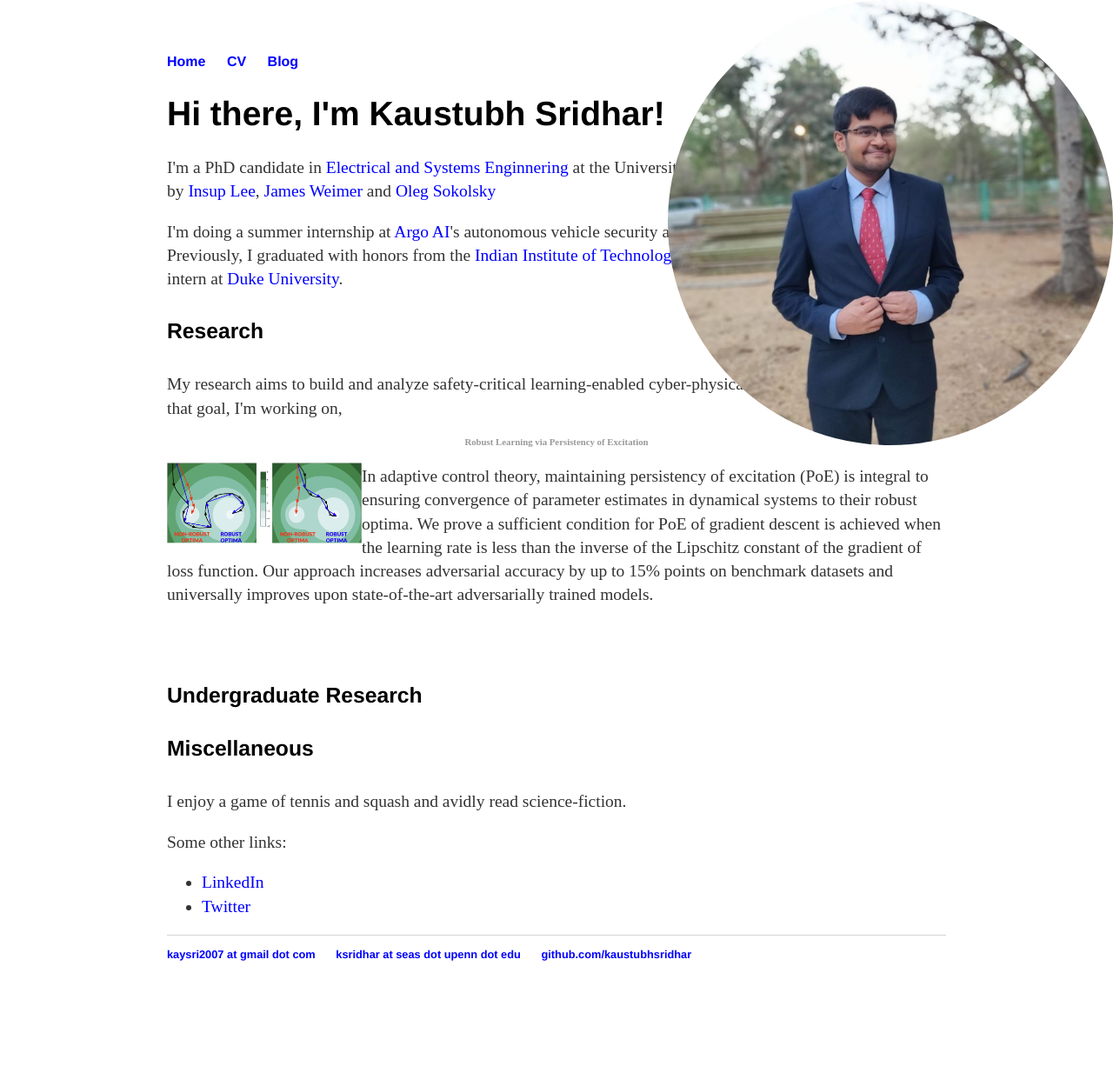
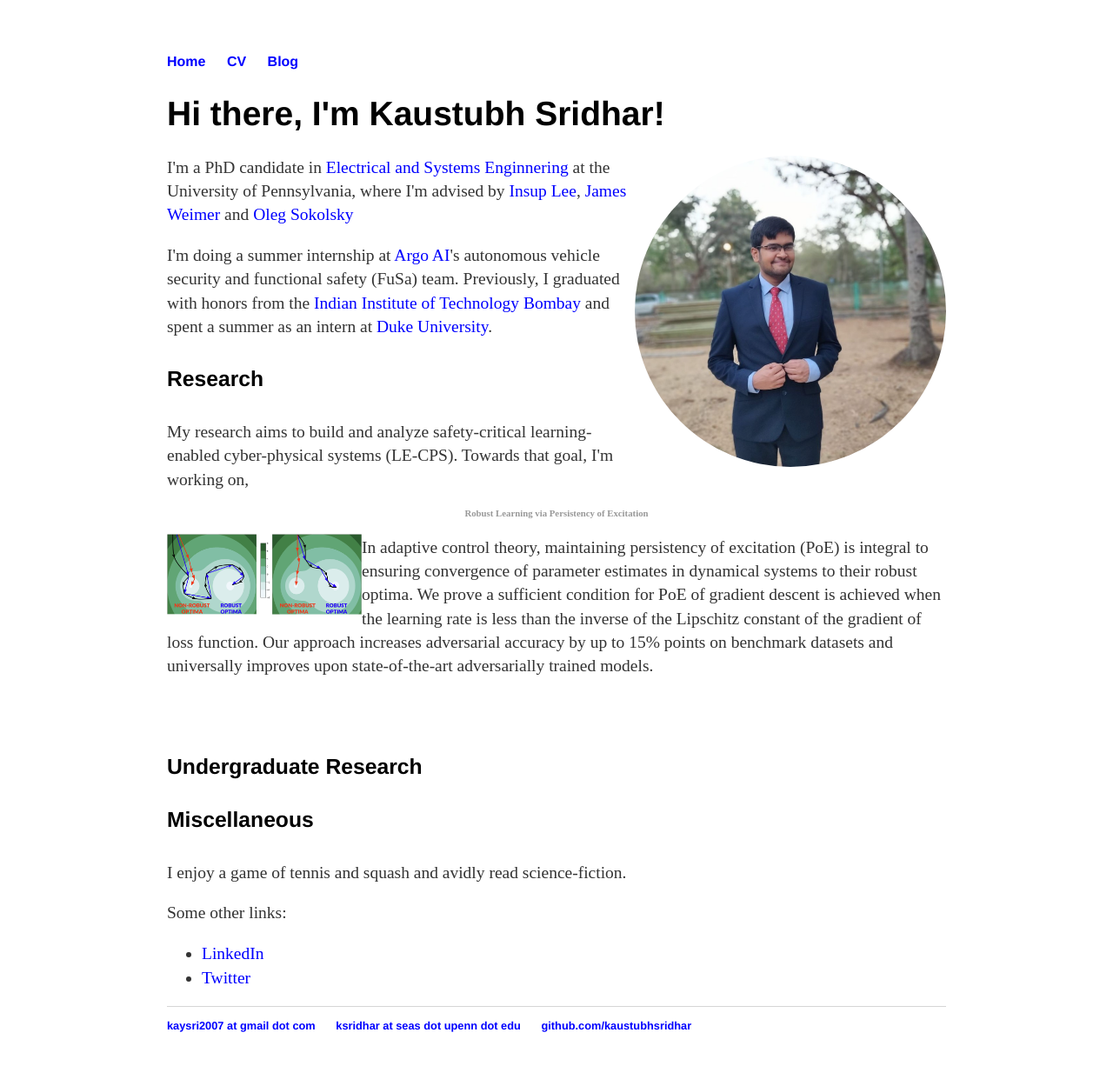
Before and after one commit to kaustubhsridhar/kaustubhsridhar_old.github.io, a Jekyll site: the page built from index.html, in a window 1280 px wide. Shown: the whole page at 87% size. Built offline with Jekyll 4.4.1, drawn with Linux system fonts in a browser that asks for light colours; before the commit the page ends 1167 px from its top, so only the background shows below that.

Commit message:
updated index

```diff
--- a/_layouts/default.html
+++ b/_layouts/default.html
@@ -18,9 +18,10 @@
         margin-right: auto;
     }
     .img_dp {
-        position:absolute;
-        top: 0;
-        right: 0;
+        display: block;
+        margin-left: auto;
+        margin-top: 0;
+        margin-right: 0;
         border-radius: 90%;
     }
     </style>
```
